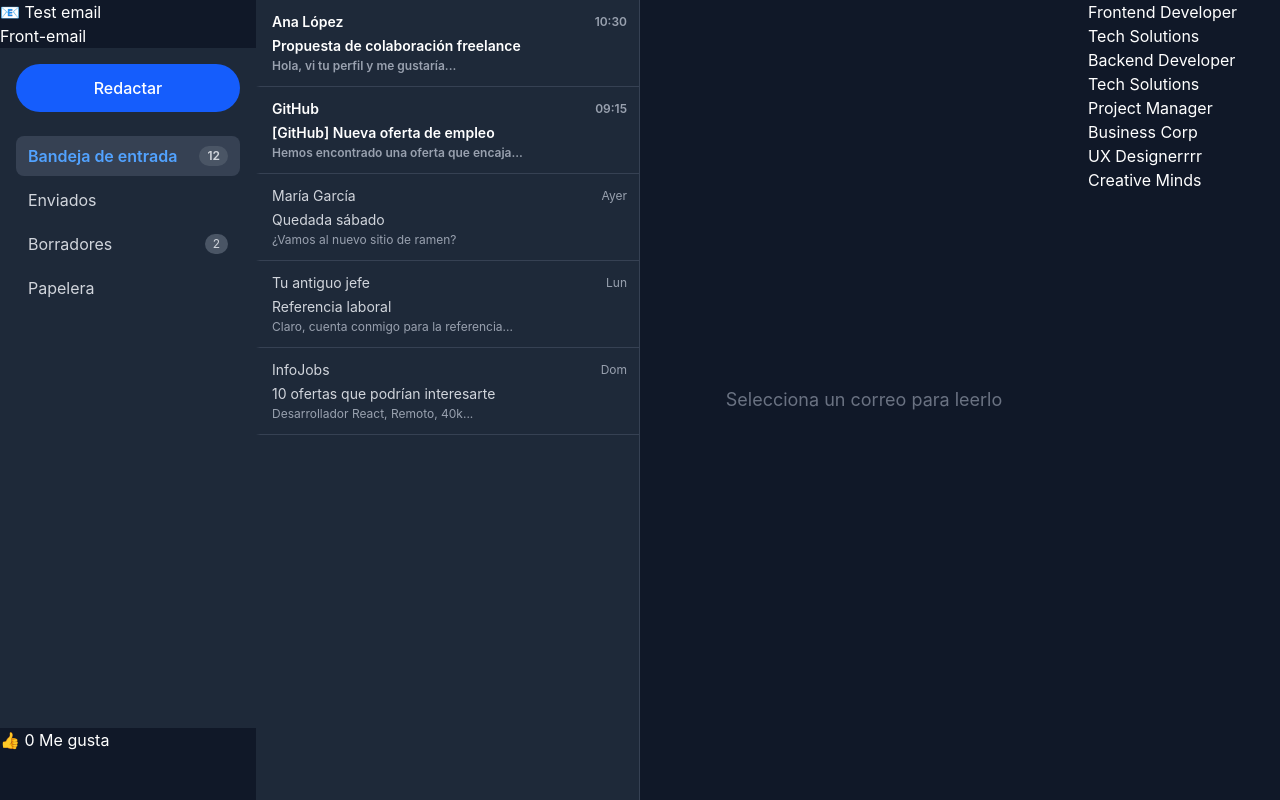
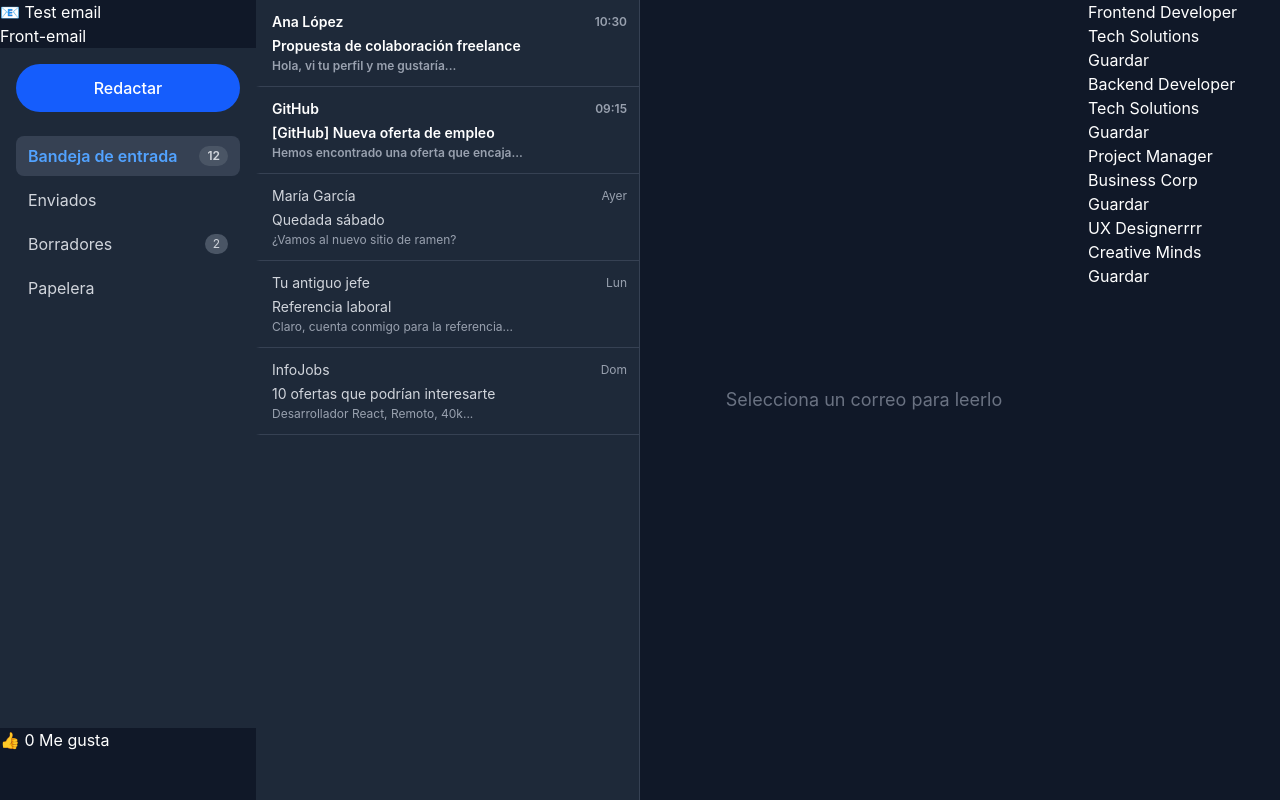
Before and after one commit to zen-808/gmail-clone, a React (Vite) app: page / in a window 1280 px wide. Built offline with nearby package versions, Linux system fonts and the light colour scheme.

Commit message:
feat: añadido boton guardar en console log

```diff
--- a/src/App.jsx
+++ b/src/App.jsx
@@ -25,7 +25,7 @@ function App() {
   // Se inicializa en 'null' porque al abrir la aplicación por primera vez no hay ningún correo seleccionado.
   // 'setSelectedEmail' es la función que usaremos para cambiar este valor cuando se haga clic en un correo.
   const [selectedEmail, setSelectedEmail] = useState(null)
-
+  const handleSaveJob = (job) => console.log('Oferta guardada:', job.title)
   // 9. El bloque 'return' define la estructura de la interfaz de usuario utilizando sintaxis JSX.
 
   return (
@@ -79,7 +79,7 @@ function App() {
       {/* 21. Cierre de la columna derecha. */}
       </div>
       <div className="w-48 shrink-0 max-h-[85vh] overflow-y-auto">
-      <JobList />
+      <JobList onSave={handleSaveJob} />
       </div>
 
     {/* 22. Cierre del contenedor principal. */}
--- a/src/components/JobList.jsx
+++ b/src/components/JobList.jsx
@@ -2,7 +2,7 @@ import mockJobs from '../data/mockJobs'
 // 1. Definimos el componente JobList.
 //    Recibe un objeto como parámetro y extrae directamente la prop "jobs" mediante destructuración.
 //    "jobs" será un array de objetos, cada uno representando una oferta de trabajo.
-function JobList() {
+function JobList({onSave}) {
 
   // 2. Todo componente debe devolver JSX.
   return (
@@ -31,7 +31,7 @@ function JobList() {
             {/* 8. Párrafo que muestra el nombre de la empresa,
                    accediendo a la propiedad "company" del objeto "job". */}
             <p>{job.company}</p>
-
+            <button onClick={() => onSave(job)}>Guardar</button>
           </div> // Cierra el div contenedor de la oferta actual.
         )) // Cierra la función flecha y la llamada a .map().
       }
```
